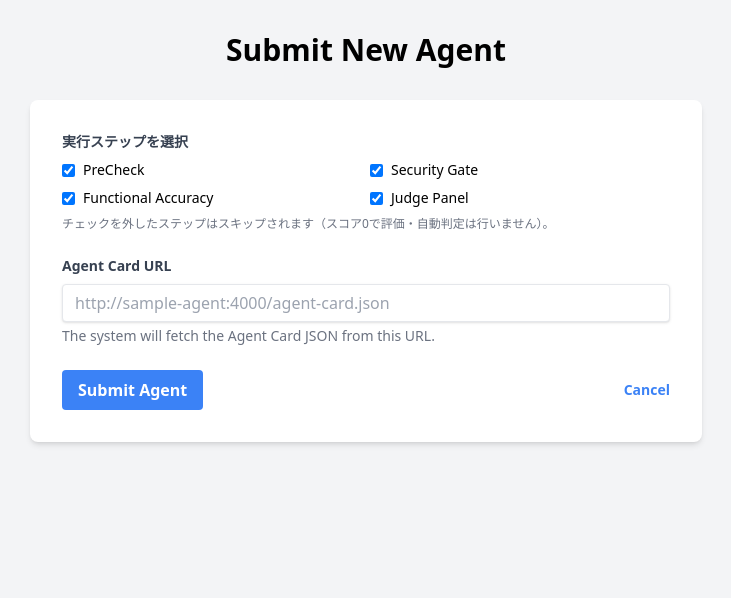
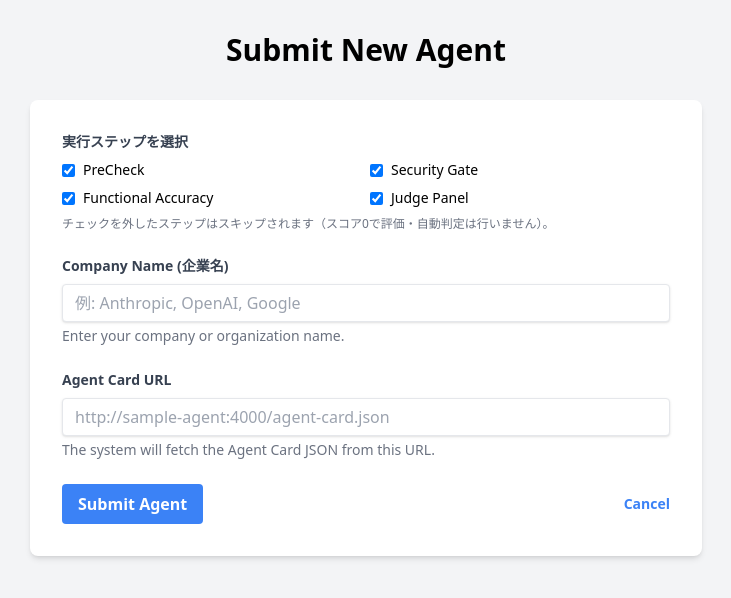
Before and after one commit to TaichiHiromatsu/secure-ai-agent-matching-platform, a FastAPI app: page /submit in a window 1280 px wide. Shown: the top 598 px of the page, without its empty margins (274-1005 px from the left). Run offline with FastAPI, Linux system fonts and the light colour scheme; some libraries are stand-ins or nearby versions.

Commit message:
submissions.pyでエージェントのプロバイダー取得ロジックを改善し、submit.htmlに企業名入力フィールドを追加した。progress_bar.htmlで「Judge Panel」を「Jury Judge」に名称変更し、submission_content.htmlの関連テキストも更新した

```diff
--- a/trusted_agent_hub/app/templates/partials/progress_bar.html
+++ b/trusted_agent_hub/app/templates/partials/progress_bar.html
@@ -2,7 +2,7 @@
                         {"key": "precheck", "icon": "🧾", "label": "PreCheck"},
                         {"key": "security", "icon": "🛡️", "label": "Security Gate"},
                         {"key": "functional", "icon": "🧪", "label": "Functional Accuracy"},
-                        {"key": "judge", "icon": "⚖️", "label": "Judge Panel"},
+                        {"key": "judge", "icon": "⚖️", "label": "Jury Judge"},
                         {"key": "human", "icon": "🙋", "label": "Human Review"},
                         {"key": "publish", "icon": "🚀", "label": "Publish"}
                     ] %}
--- a/trusted_agent_hub/app/templates/submit.html
+++ b/trusted_agent_hub/app/templates/submit.html
@@ -38,6 +38,14 @@
             </div>
 
             <div class="mb-6">
+                <label class="block text-gray-700 text-sm font-bold mb-2" for="company_name">
+                    Company Name (企業名)
+                </label>
+                <input class="shadow appearance-none border rounded w-full py-2 px-3 text-gray-700 leading-tight focus:outline-none focus:shadow-outline" id="company_name" type="text" placeholder="例: Anthropic, OpenAI, Google" required>
+                <p class="text-sm text-gray-500 mt-1">Enter your company or organization name.</p>
+            </div>
+
+            <div class="mb-6">
                 <label class="block text-gray-700 text-sm font-bold mb-2" for="agent_card_url">
                     Agent Card URL
                 </label>
@@ -60,6 +68,7 @@
         document.getElementById('submissionForm').addEventListener('submit', async (e) => {
             e.preventDefault();
             const agentCardUrl = document.getElementById('agent_card_url').value;
+            const companyName = document.getElementById('company_name').value;
 
             const payload = {
                 agent_id: "placeholder", // Will be extracted from Agent Card on server side
@@ -68,7 +77,7 @@
                 endpoint_manifest: { endpoints: [] },
                 endpoint_snapshot_hash: "sha256:mock",
                 signature_bundle: { signature: "mock" },
-                organization_meta: { name: "Mock Org" },
+                organization_meta: { name: companyName },
                 request_context: {
                     stages: {
                         precheck: document.getElementById('stage_precheck').checked,
```
Also changed, not shown: trusted_agent_hub/app/routers/submissions.py (+6 -1 lines), trusted_agent_hub/app/templates/partials/submission_content.html (+4 -4 lines).
